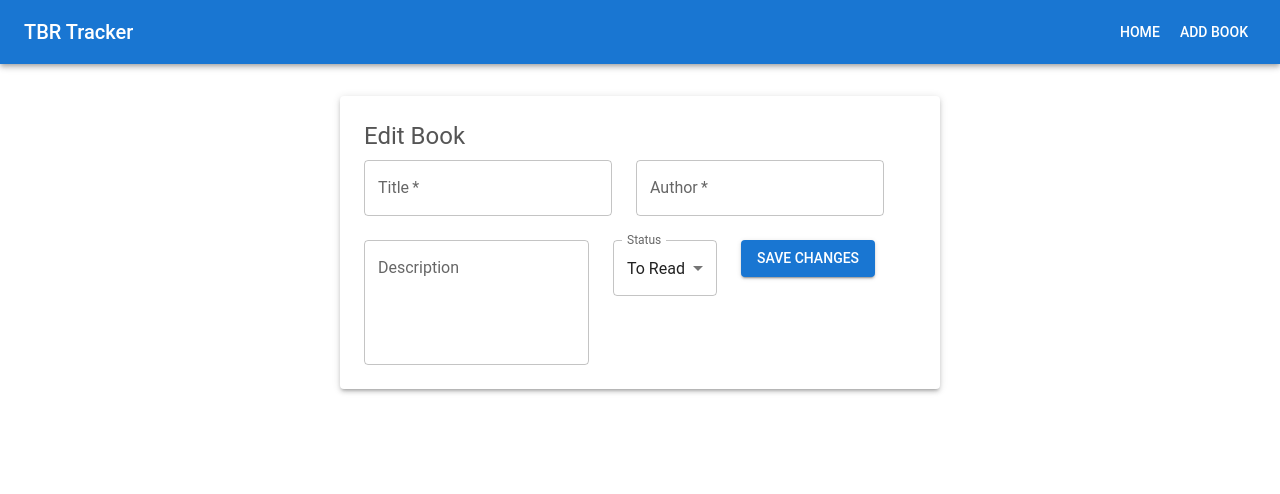
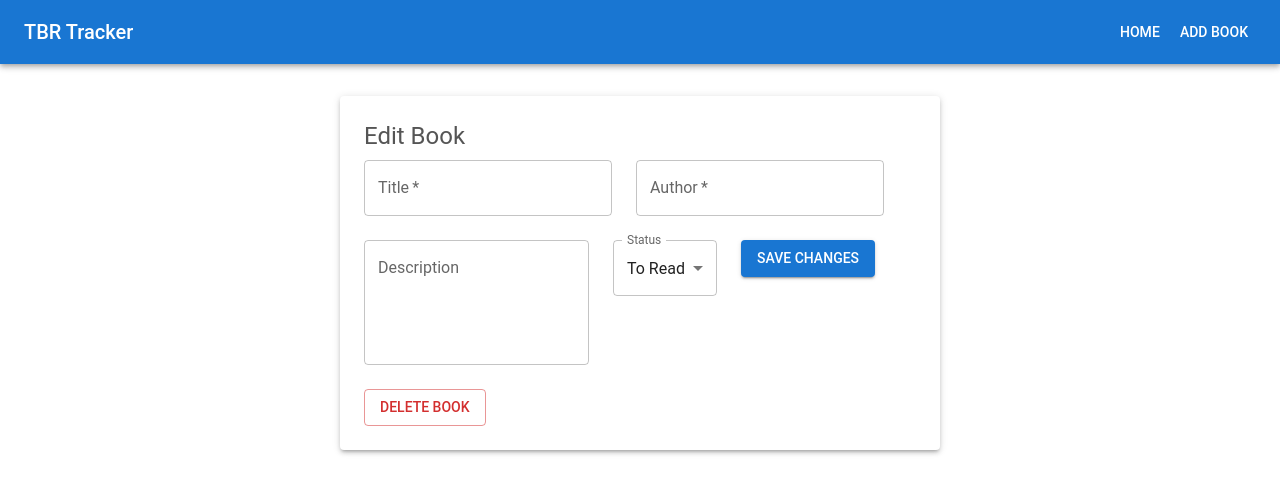
Before and after one commit to JustinA02-N/TBR-App, a React (Create React App) app in the folder frontend/tbr-tracker/: page /edit/1 in a window 1280 px wide. Shown: the top 494 px of the page. Built offline with nearby package versions, Linux system fonts and the light colour scheme; no server answers.

Commit message:
Add built React app

```diff
--- a/frontend/tbr-tracker/src/components/BookForm.js
+++ b/frontend/tbr-tracker/src/components/BookForm.js
@@ -47,6 +47,19 @@ const BookForm = () => {
         })
         .catch(error => {
           console.error('Error adding book:', error);
+        });
+    }
+  };
+
+  const handleDelete = () => {
+    if (window.confirm('Are you sure you want to delete this book?')) {
+      axios.delete(`/books/${id}`)
+        .then(() => {
+          console.log('Book deleted');
+          navigate('/books');
+        })
+        .catch(err => {
+          console.error('Error deleting book:', err);
         });
     }
   };
@@ -106,6 +119,19 @@ const BookForm = () => {
               {id ? 'Save Changes' : 'Add Book'}
             </Button>
           </Grid>
+
+          {id && (
+            <Grid item xs={12}>
+              <Button
+                variant="outlined"
+                color="error"
+                fullWidth
+                onClick={handleDelete}
+              >
+                Delete Book
+              </Button>
+            </Grid>
+          )}
         </Grid>
       </form>
     </Paper>
```
Also changed, not shown: 6 other files (tests, documents, lock files or other folders).
